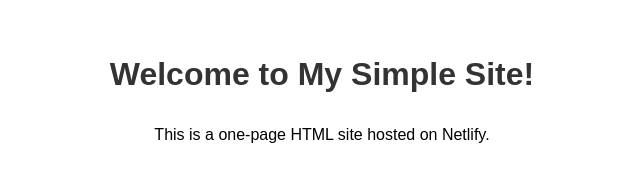
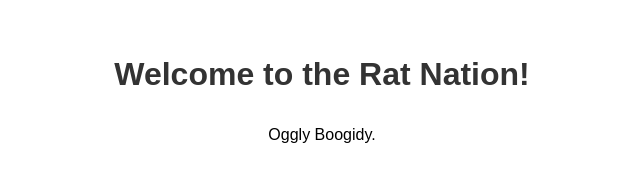
Before and after one commit to DetectiveK281/-my-simple-site-, a plain HTML site: page index.html in a window 1280 px wide. Shown: the whole page, without its empty margins (318-958 px from the left). Drawn offline with Linux system fonts and the light colour scheme.

Commit message:
Update index.html

```diff
--- a/index.html
+++ b/index.html
@@ -17,7 +17,7 @@
     </style>
 </head>
 <body>
-    <h1>Welcome to My Simple Site!</h1>
-    <p>This is a one-page HTML site hosted on Netlify.</p>
+    <h1>Welcome to the Rat Nation!</h1>
+    <p>Oggly Boogidy.</p>
 </body>
 </html>
```
